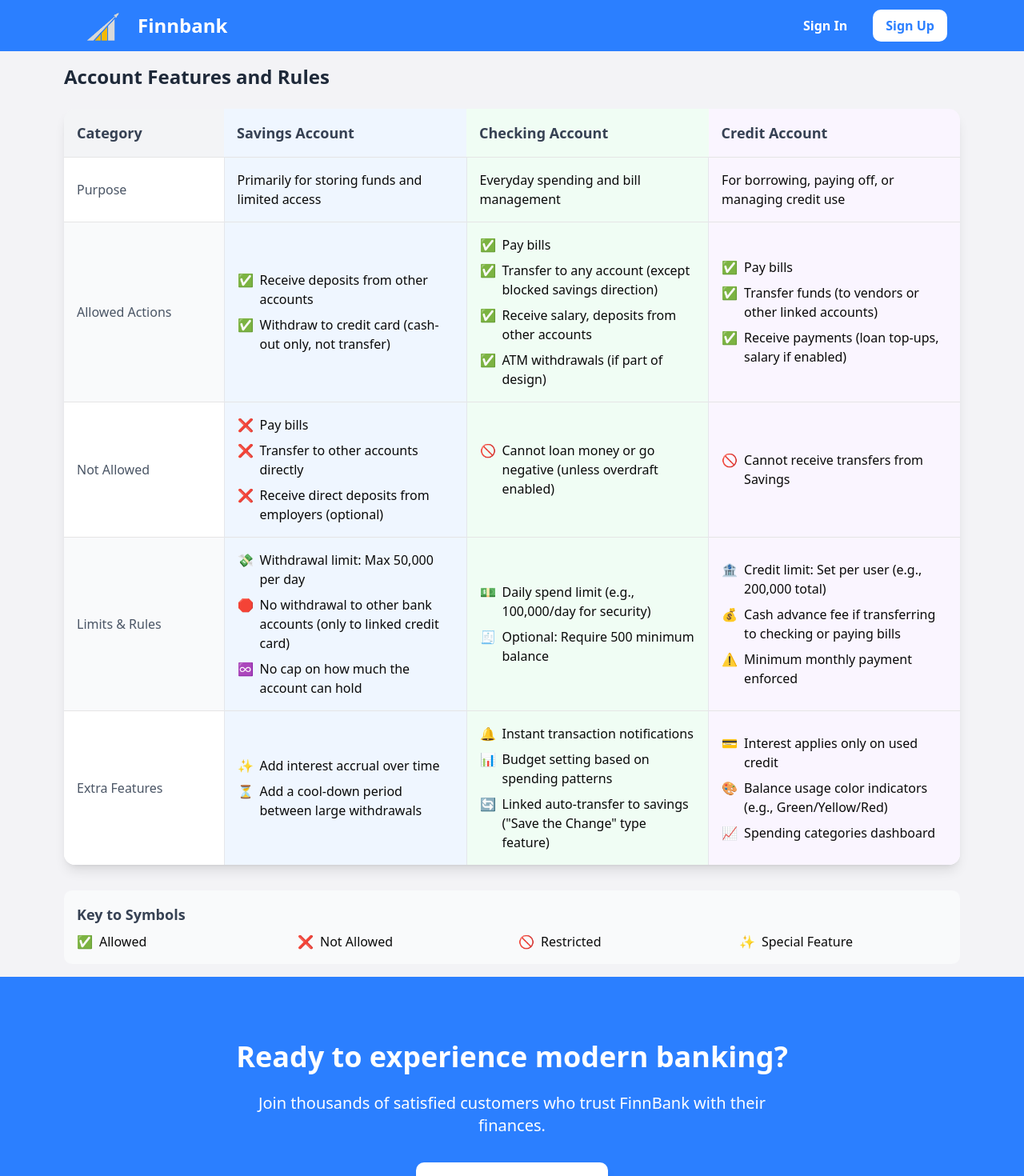
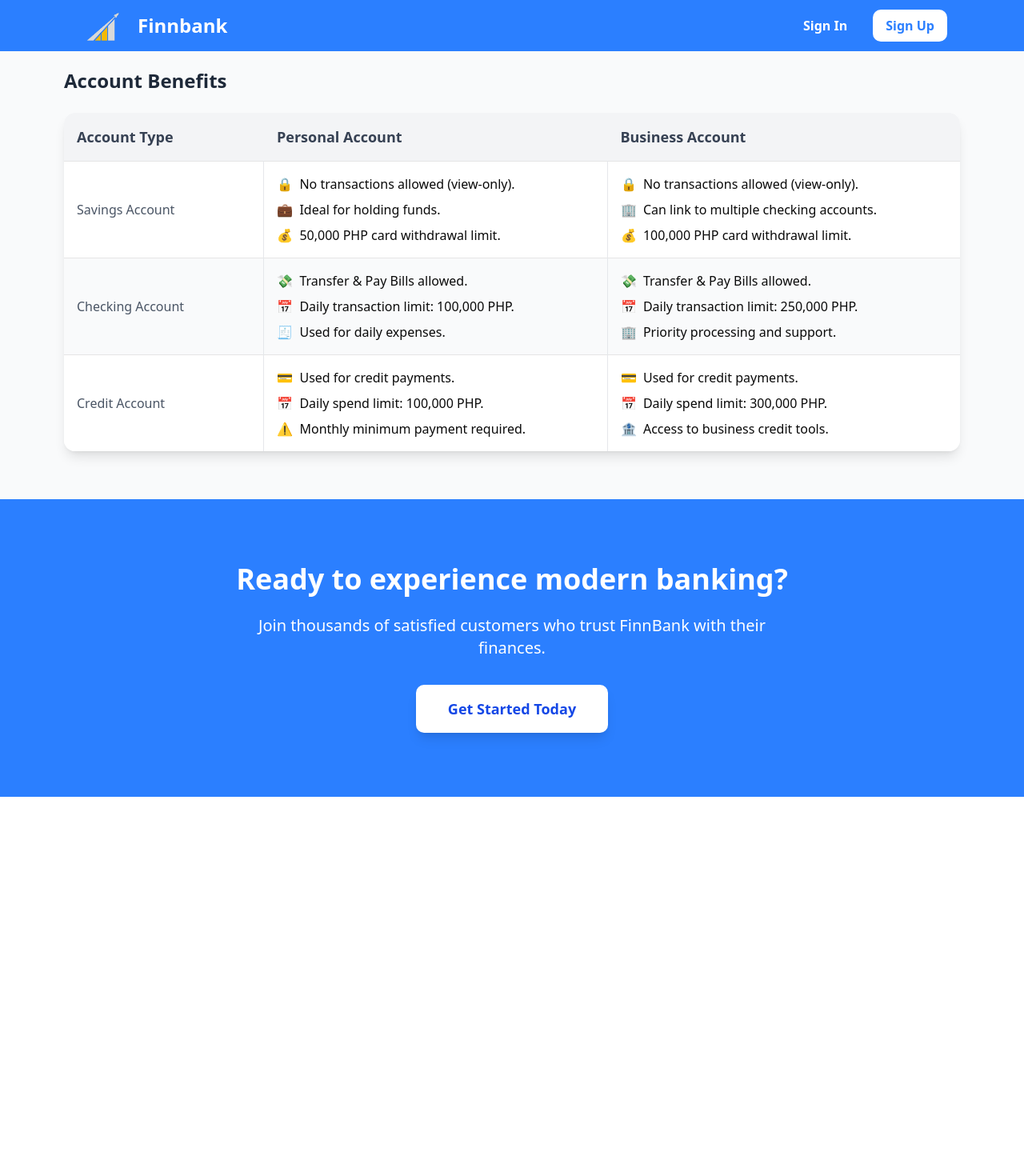
Before and after one commit to 23000003/Finnbank-web, a React (Vite) app: page /#/welcome/learnmore in a window 1280 px wide. Shown: the top 1470 px of the page at 80% size. After the commit the page ends 996 px from the top, so only its background shows below. Built offline with nearby package versions, Linux system fonts and the light colour scheme.

Commit message:
feat: learn more

```diff
--- a/src/components/layout/navbar/LandingNavbar.tsx
+++ b/src/components/layout/navbar/LandingNavbar.tsx
@@ -5,10 +5,10 @@ export default function LandingNavbar() {
   return (
     <nav className="bg-blue-500 sticky top-0 z-50 text-white px-4 md:px-12 lg:px-24">
       <div className="flex flex-wrap items-center justify-between h-16 mx-auto max-w-screen-2xl">
-        <div className="flex items-center gap-3">
+        <Link className="flex items-center gap-3" to="/welcome">
           <img src={logo} alt="finnbank-logo" className="h-12 w-16" />
           <h1 className="text-2xl font-bold">Finnbank</h1>
-        </div>
+        </Link>
         <div className="flex gap-4">
           <Link
             to="/welcome/signin"
--- a/src/routes/welcome/index.tsx
+++ b/src/routes/welcome/index.tsx
@@ -59,7 +59,7 @@ function RouteComponent() {
                 Apply Now
               </Link>
               <Link
-                to="/welcome/signup"
+                to="/welcome/learnmore"
                 className="px-8 py-3 border-2 border-blue-600 text-blue-600 hover:bg-blue-100 font-semibold rounded-lg shadow-sm transition duration-300"
               >
                 Learn More
--- a/src/routes/welcome/learnmore.tsx
+++ b/src/routes/welcome/learnmore.tsx
@@ -7,103 +7,74 @@ export const Route = createFileRoute("/welcome/learnmore")({
 function RouteComponent() {
   const data = [
     {
-      type: "Purpose",
-      values: [
-        "Primarily for storing funds and limited access",
-        "Everyday spending and bill management",
-        "For borrowing, paying off, or managing credit use",
-      ],
-    },
-    {
-      type: "Allowed Actions",
+      type: "Savings Account",
       values: [
         [
-          "✅ Receive deposits from other accounts",
-          "✅ Withdraw to credit card (cash-out only, not transfer)",
+          "🔒 No transactions allowed (view-only).",
+          "💼 Ideal for holding funds.",
+          "💰 50,000 PHP card withdrawal limit.",
         ],
         [
-          "✅ Pay bills",
-          "✅ Transfer to any account (except blocked savings direction)",
-          "✅ Receive salary, deposits from other accounts",
-          "✅ ATM withdrawals (if part of design)",
-        ],
-        [
-          "✅ Pay bills",
-          "✅ Transfer funds (to vendors or other linked accounts)",
-          "✅ Receive payments (loan top-ups, salary if enabled)",
+          "🔒 No transactions allowed (view-only).",
+          "🏢 Can link to multiple checking accounts.",
+          "💰 100,000 PHP card withdrawal limit.",
         ],
       ],
     },
     {
-      type: "Not Allowed",
+      type: "Checking Account",
       values: [
         [
-          "❌ Pay bills",
-          "❌ Transfer to other accounts directly",
-          "❌ Receive direct deposits from employers (optional)",
-        ],
-        ["🚫 Cannot loan money or go negative (unless overdraft enabled)"],
-        ["🚫 Cannot receive transfers from Savings"],
-      ],
-    },
-    {
-      type: "Limits & Rules",
-      values: [
-        [
-          "💸 Withdrawal limit: Max 50,000 per day",
-          "🛑 No withdrawal to other bank accounts (only to linked credit card)",
-          "♾️ No cap on how much the account can hold",
+          "💸 Transfer & Pay Bills allowed.",
+          "📅 Daily transaction limit: 100,000 PHP.",
+          "🧾 Used for daily expenses.",
         ],
         [
-          "💵 Daily spend limit (e.g., 100,000/day for security)",
-          "🧾 Optional: Require 500 minimum balance",
-        ],
-        [
-          "🏦 Credit limit: Set per user (e.g., 200,000 total)",
-          "💰 Cash advance fee if transferring to checking or paying bills",
-          "⚠️ Minimum monthly payment enforced",
+          "💸 Transfer & Pay Bills allowed.",
+          "📅 Daily transaction limit: 250,000 PHP.",
+          "🏢 Priority processing and support.",
         ],
       ],
     },
     {
-      type: "Extra Features",
+      type: "Credit Account",
       values: [
         [
-          "✨ Add interest accrual over time",
-          "⏳ Add a cool-down period between large withdrawals",
+          "💳 Used for credit payments.",
+          "📅 Daily spend limit: 100,000 PHP.",
+          "⚠️ Monthly minimum payment required.",
         ],
         [
-          "🔔 Instant transaction notifications",
-          "📊 Budget setting based on spending patterns",
-          '🔄 Linked auto-transfer to savings ("Save the Change" type feature)',
-        ],
-        [
-          "💳 Interest applies only on used credit",
-          "🎨 Balance usage color indicators (e.g., Green/Yellow/Red)",
-          "📈 Spending categories dashboard",
+          "💳 Used for credit payments.",
+          "📅 Daily spend limit: 300,000 PHP.",
+          "🏦 Access to business credit tools.",
         ],
       ],
     },
   ];
 
-  const accountHeaders = ["Savings Account", "Checking Account", "Credit Account"];
-  const accountColors = ["bg-blue-50", "bg-green-50", "bg-purple-50"];
+  const accountHeaders = ["Personal Account", "Business Account"];
 
   return (
-    <div className="p-4 max-w-6xl mx-auto">
-      <h2 className="text-2xl font-bold mb-6 text-gray-800">Account Features and Rules</h2>
+    <div className="h-svh lg:h-[70vh] flex items-center justify-center bg-gray-50 px-4 sm:px-6 lg:px-8">
+      <div className="p-4 mb-10 max-w-6xl w-full">
+        <h2 className="text-2xl font-bold mb-6 text-gray-800 text-center sm:text-left">
+          Account Benefits
+        </h2>
 
         <div className="overflow-x-auto shadow-lg rounded-xl">
-        <table className="w-full text-left">
+          <table className="w-full text-left min-w-[600px]">
             <thead>
               <tr>
-              <th className="p-4 text-lg font-semibold text-gray-700 bg-gray-100 rounded-tl-xl sticky left-0">
-                Category
+                <th className="p-4 text-base sm:text-lg font-semibold text-gray-700 bg-gray-100 rounded-tl-xl sticky left-0 z-10">
+                  Account Type
                 </th>
                 {accountHeaders.map((header, index) => (
                   <th
                     key={index}
-                  className={`p-4 text-lg font-semibold text-gray-700 ${accountColors[index]} ${index === accountHeaders.length - 1 ? "rounded-tr-xl" : ""}`}
+                    className={`p-4 text-base sm:text-lg font-semibold text-gray-700 bg-gray-100 whitespace-nowrap ${
+                      index === accountHeaders.length - 1 ? "rounded-tr-xl" : ""
+                    }`}
                   >
                     {header}
                   </th>
@@ -116,16 +87,12 @@ function RouteComponent() {
                   key={rowIndex}
                   className={`border-t ${rowIndex % 2 === 0 ? "bg-white" : "bg-gray-50"}`}
                 >
-                <td className="p-4 font-medium text-gray-600 sticky left-0 bg-inherit min-w-[200px]">
+                  <td className="p-4 font-medium text-gray-600 sticky left-0 bg-inherit min-w-[200px] z-0">
                     {row.type}
                   </td>
                   {row.values.map((val, valIndex) => (
-                  <td
-                    key={valIndex}
-                    className={`p-4 ${accountColors[valIndex]} border-l border-gray-200`}
-                  >
-                    {Array.isArray(val) ? (
-                      <ul className="space-y-2">
+                    <td key={valIndex} className={`p-4 border-l border-gray-200 align-top`}>
+                      <ul className="space-y-2 text-sm sm:text-base">
                         {val.map((item, i) => (
                           <li key={i} className="flex items-start">
                             <span className="mr-2">{item.match(/^[^\s]+/)?.[0]}</span>
@@ -133,9 +100,6 @@ function RouteComponent() {
                           </li>
                         ))}
                       </ul>
-                    ) : (
-                      <div>{val}</div>
-                    )}
                     </td>
                   ))}
                 </tr>
@@ -143,27 +107,6 @@ function RouteComponent() {
             </tbody>
           </table>
         </div>
-
-      <div className="mt-8 p-4 bg-gray-50 rounded-lg">
-        <h3 className="text-lg font-semibold mb-2 text-gray-700">Key to Symbols</h3>
-        <div className="grid grid-cols-2 md:grid-cols-4 gap-4">
-          <div className="flex items-center">
-            <span className="mr-2">✅</span>
-            <span>Allowed</span>
-          </div>
-          <div className="flex items-center">
-            <span className="mr-2">❌</span>
-            <span>Not Allowed</span>
-          </div>
-          <div className="flex items-center">
-            <span className="mr-2">🚫</span>
-            <span>Restricted</span>
-          </div>
-          <div className="flex items-center">
-            <span className="mr-2">✨</span>
-            <span>Special Feature</span>
-          </div>
-        </div>
       </div>
     </div>
   );
```
Lines whose indentation alone changed are shown as unchanged.
